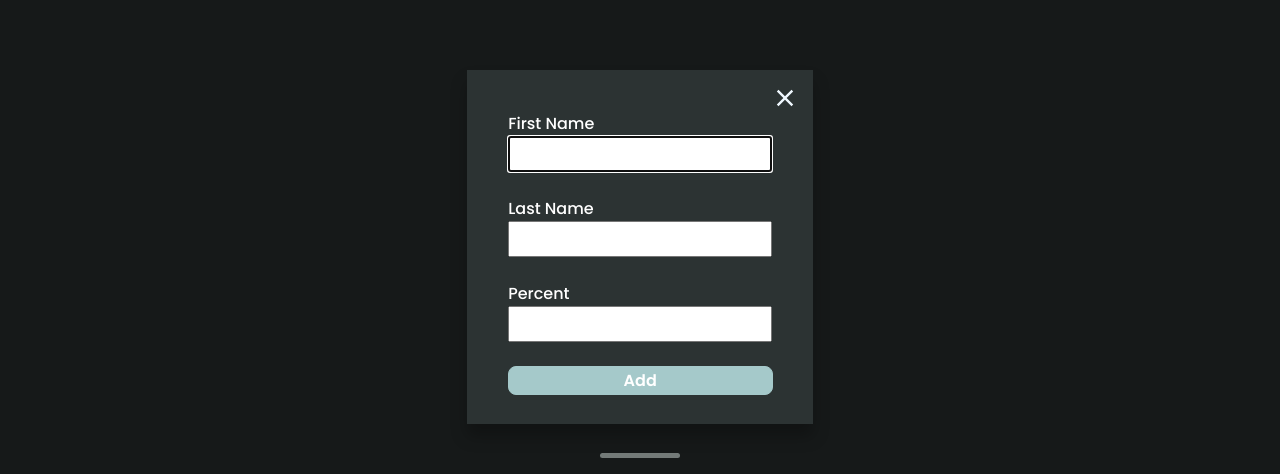
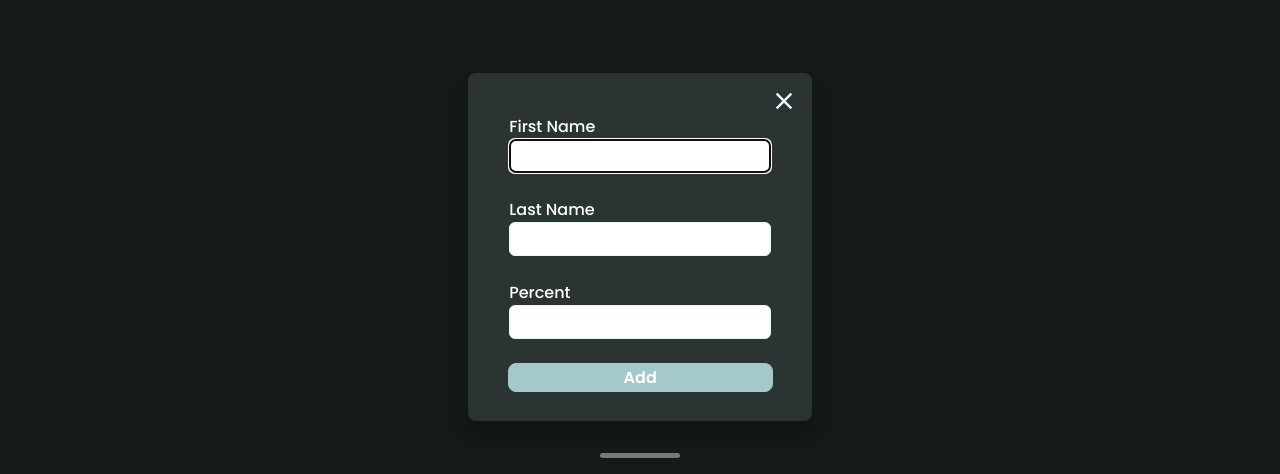
Before and after one commit to Luizefz/Partition, a React (Create React App) app: page / in a window 1280 px wide. Both pictures are taken after a click on the button "Add". Shown: the part 153-627 px from the top of the page. Built offline with nearby package versions, Linux system fonts and the light colour scheme.

Commit message:
Form styles update

```diff
--- a/src/Components/Formulario/Formulario.css
+++ b/src/Components/Formulario/Formulario.css
@@ -18,6 +18,8 @@
     font-weight: 500;
     width: 250px;
     padding: 6px 5px;
+    border: 1px solid var(--ternary-color);
+    border-radius: 6px;
 }
 
 .formulario Button {
@@ -28,6 +30,7 @@
 
 .modal {
     background-color: var(--background-color);
+    border-radius: 8px;
 }
 
 .react-responsive-modal-closeButton {
```
